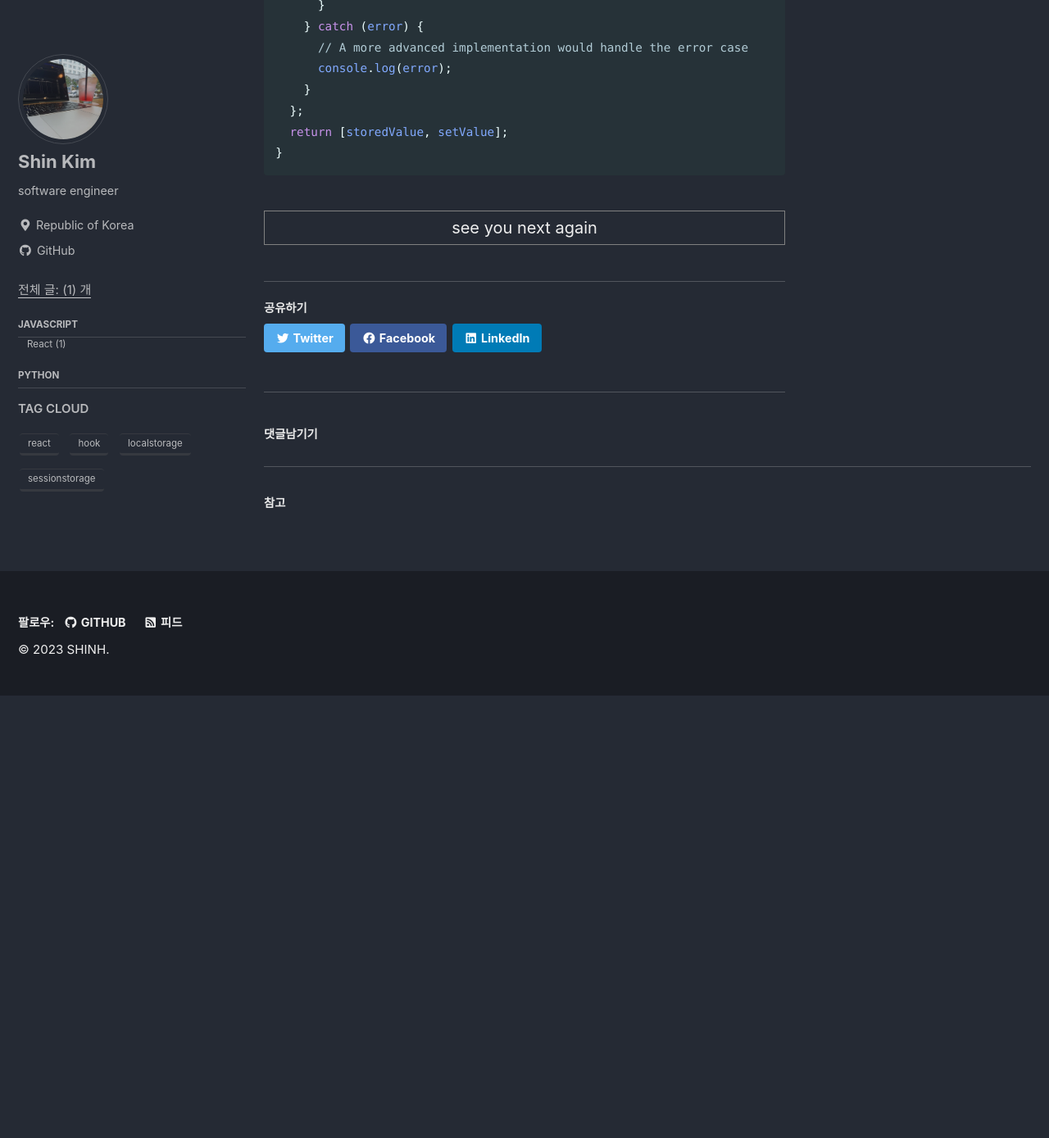
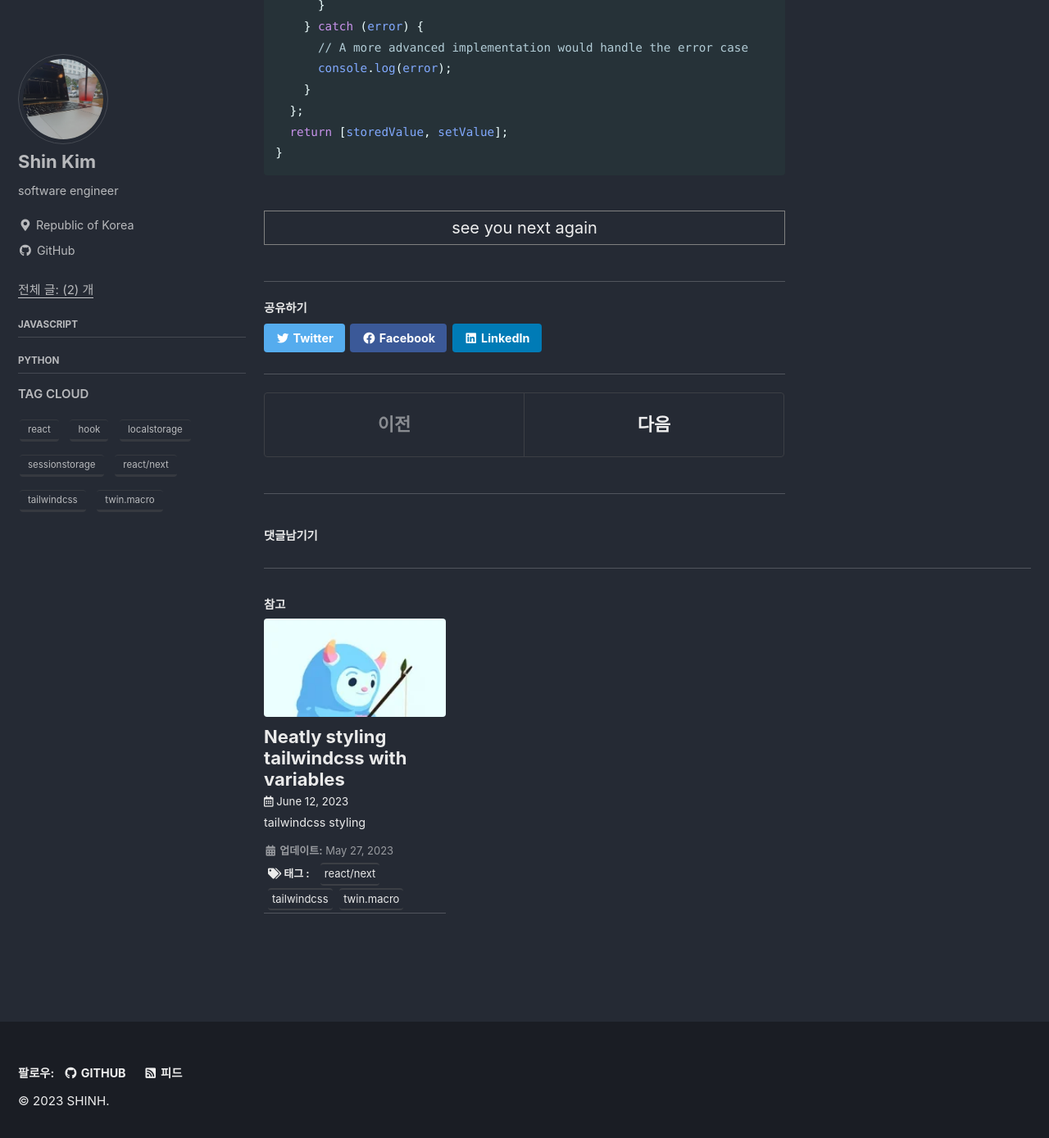
Before and after one commit to devshinn/devshinn.github.io, a Jekyll site: the page built from _posts/2023-05-27-useLocalstate.md, in a window 1280 px wide and 1400 px high, scrolled down 2120 px. Shown: the top 1389 px of the window at 82% size. Built offline with Jekyll 4.4.1, drawn with Linux system fonts in a browser that asks for light colours; cached includes are drawn as plain includes; some web fonts are replaced; comment, search, counter and statistics services are not loaded; before the commit the page ends 2969 px from its top, so only the background shows below that; part of the change alters nothing that is shown.

Commit message:
tailwindcss

````diff
--- a/_posts/2023-05-27-useLocalstate.md
+++ b/_posts/2023-05-27-useLocalstate.md
@@ -7,7 +7,7 @@ tags:
   - localstorage
   - sessionstorage
 categories:
-  - React
+  - react/next
 toc_sticky: true
 published: true
 sitemap:
--- /dev/null
+++ b/_posts/2023-06-12-tailwind-styling.md
@@ -0,0 +1,126 @@
+---
+title: Neatly styling tailwindcss with variables
+excerpt: tailwindcss styling
+tags:
+  - react/next
+  - tailwindcss
+  - twin.macro
+
+categories:
+  - react/next
+toc_sticky: true
+published: true
+sitemap:
+  changefreq: daily
+  priority: 1.0
+---
+인라인스타일링 할 경우 코드 가독성이 떨어져
+
+twin.macro(styled-components + tailwindcss)를 자주 사용하여 스타일링 하였는데,
+
+nextjs 13버전의 app dir 에서는 `server-component, client-component` 를 `use client`로 명시 해줘야 하는데 , `webpack`이 "use client" 를 삭제 하기때문에 아직까지 twin.macro를 사용할수 없다.
+
+그래서 대충 만들어 사용 하기로 ...
+
+물론 styled-components에 주입은 어렵지만, tailwindcss만 사용 할때는 나름 괜찮은 것 같다.
+
+### 사용 예시
+
+```ts
+import { st } from '@/lib';
+
+import { st } from '@/lib';
+export default function Home() {
+  return (
+    <>
+        <div className={exStyle1()}>
+          <h1 className={exStyle1_1}> heoll</h1>
+          <h1 className={exStyle2({ bg: 'red' })}> heoll</h1>
+          <h1 className={exStyle3({ bg: 'red' })}> heoll</h1>
+          <h1 className={exStyle4({ bg: true })}> heoll</h1>
+        </div>
+    </>
+  );
+}
+
+// 삼항연산이나 비교 논리연산 사용 가능
+const exStyle1 = st`text-gray-400 p-2`;
+const exStyle1_1 = st`text-gray-400 p-2`();
+const exStyle2 = st<{ bg: string }>`text-gray-400 ${(prop) => prop.bg}`; // or => ${(prop)prop.bg && 'bg-gray-100'}
+const exStyle3 = st<{ bg: string }>`text-gray-400 ${(prop) =>  prop.bg === 'red' ? 'bg-red-400' : 'bg-gray-500'}`;
+const exStyle4 = st<{ bg: boolean }>`text-gray-400 ${(prop) =>  prop.bg && 'bg-red-100'}`; // 삼항연산도 가능
+
+
+```
+
+### st.tsx
+
+```ts
+// lib/st.tsx
+
+type TemplateValues<T> =
+  | ((props: T) => Partial<T> | string | false)
+  | Partial<T>
+  | string;
+
+export function st<T>(
+  strings: TemplateStringsArray,
+  ...objs: TemplateValues<T>[]
+) {
+  const getStyle = (props?: T): string => {
+    let textValue = strings.reduce(
+      (value: string, current: string, index: number) => {
+        return value + current;
+      }
+    );
+
+    const ifText = objs.map((f) => {
+      if (f instanceof Function) {
+        const f_value = f(props as T);
+        return f_value ? f_value : null;
+      } else return '';
+    });
+    return (combineText(textValue) + ' ' + ifText.join(' ')).trim();
+  };
+
+  return (props?: T) => getStyle(props);
+}
+const combineText =(input: string)=> {
+  const lines = input.split('\n');
+  const result = lines
+    .map((line) => line.trim())
+    .filter((line) => line.length > 0)
+    .join(' ');
+
+  return result;
+}
+```
+
+![](https://raw.githubusercontent.com/bradlc/vscode-tailwindcss/master/packages/vscode-tailwindcss/.github/banner.png)
+
+**vsocde 의 Tailwind CSS IntelliSense를 사용하기 위한 설정**
+
+```json
+.vscode/settings.json
+
+{
+  "scss.validate": false,
+  "editor.quickSuggestions": {
+    "strings": true
+  },
+  "tailwindCSS.includeLanguages": {
+    "typescript": "javascript",
+    "typescriptreact": "javascript"
+  },
+  "editor.autoClosingQuotes": "always",
+  "tailwindCSS.experimental.classRegex": [
+    "st`([^`]*)", // tw`...`
+    "st<.*?>`([^`]*)`", // tw<...>`...`
+  ]
+}
+
+```
+
+```
+
+```
````
